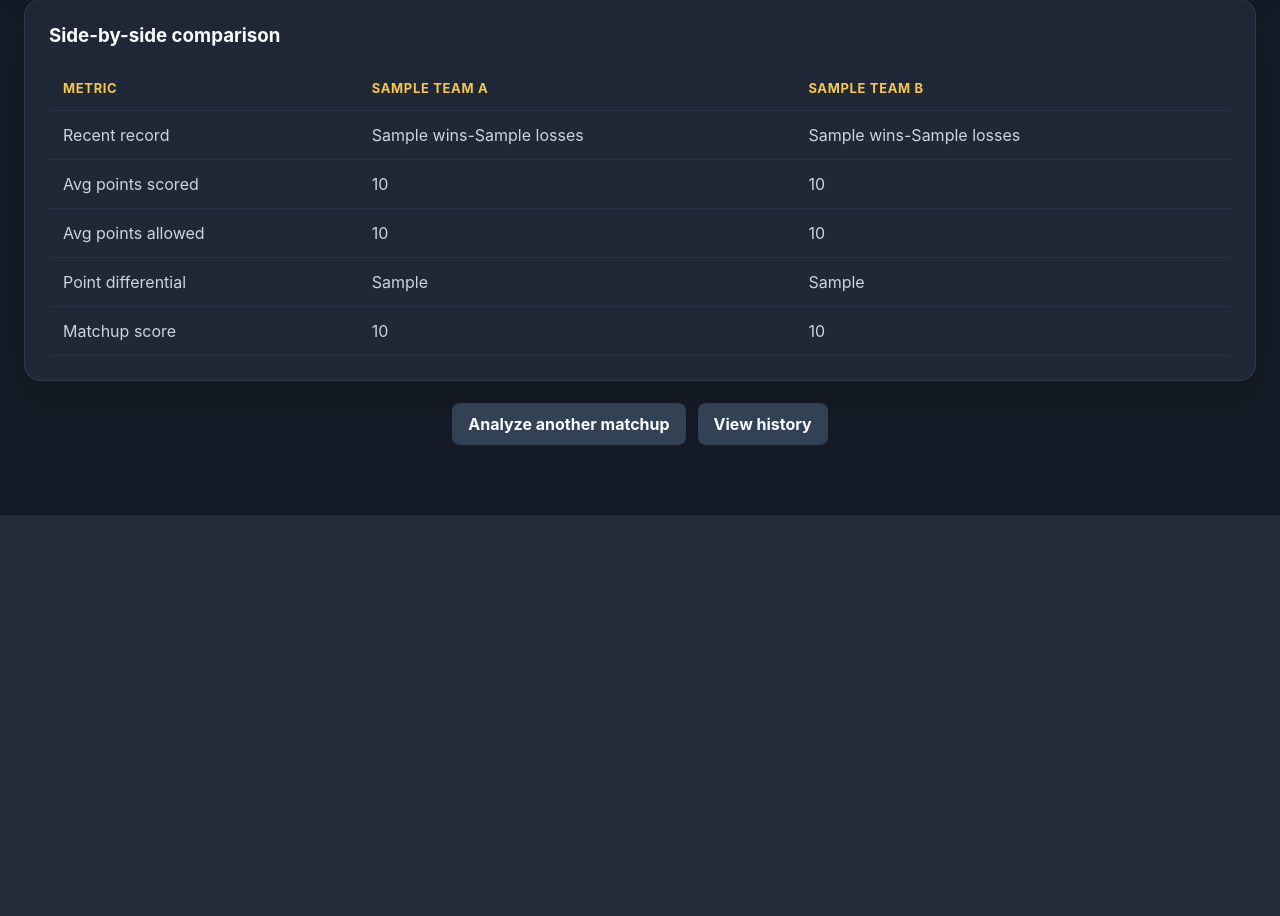
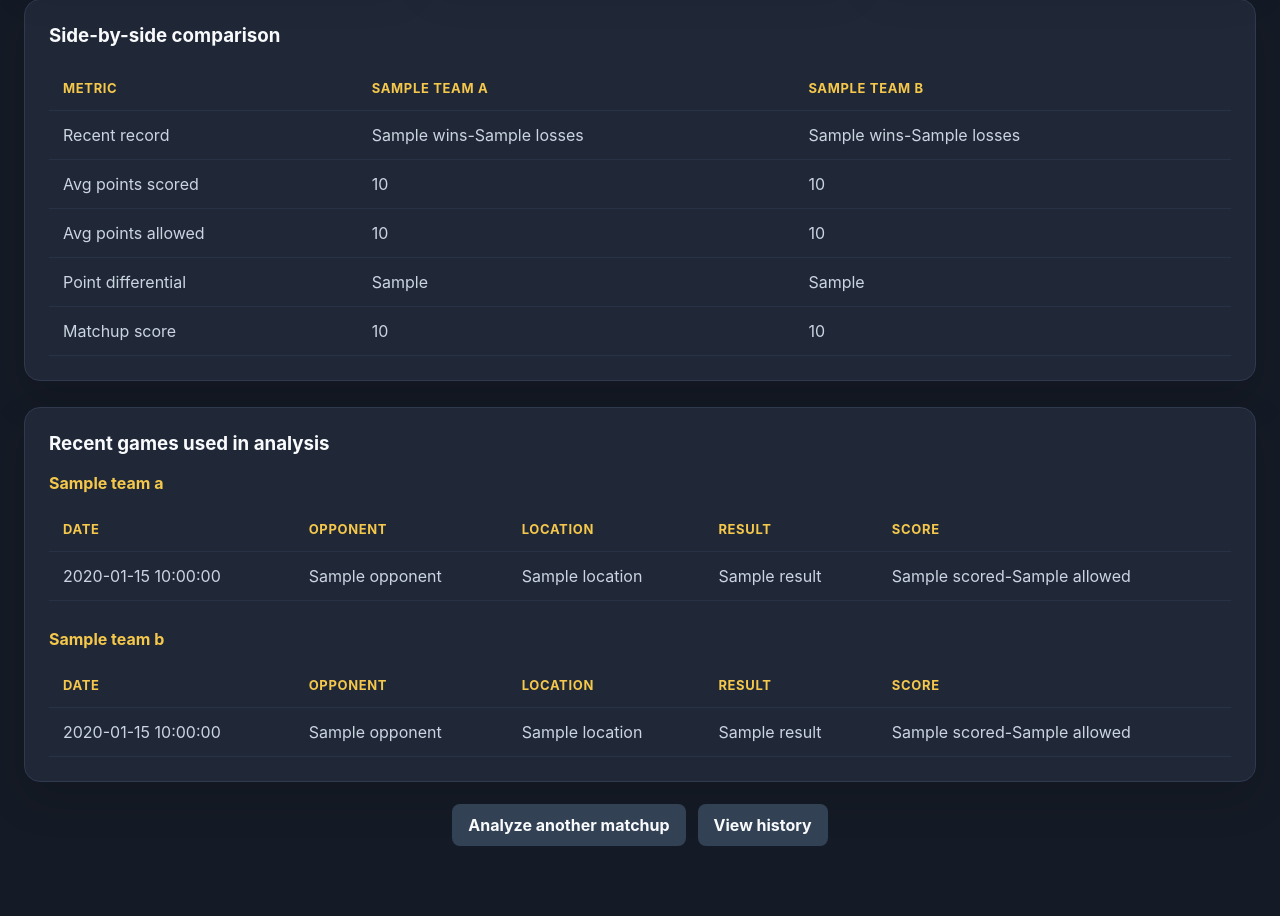
Before and after one commit to krugereth/nba_matchup_analyzer, a Flask app: template templates/result.html in a window 1280 px wide. Shown: the part 754-1670 px from the top of the page. Before the commit the page ends 1269 px from the top, so only its background shows below. Run offline with Flask 3, Linux system fonts and the light colour scheme; the template is opened without the code that fills it: most values are stand-ins (such as "Sample title", 1, 10 or a date in 2020); grey boxes marked "Sample" are stand-in pictures.

Commit message:
show the recent games page when matchup is analyzed at the bottom

```diff
--- a/services/nba_api.py
+++ b/services/nba_api.py
@@ -110,6 +110,8 @@ def build_team_summary(team_name, team_lookup):
     points_for = 0
     points_against = 0
 
+    recent_games = []
+
     for game in games:
         home_team = game["home_team"]
 
@@ -128,6 +130,31 @@ def build_team_summary(team_name, team_lookup):
         points_for += scored
         points_against += allowed
 
+        home_team = game["home_team"]
+        visitor_team = game["visitor_team"]
+
+        if home_team["id"] == team_id:
+            scored = game["home_team_score"]
+            allowed = game["visitor_team_score"]
+            opponent = visitor_team["full_name"]
+            location = "Home"
+        else:
+            scored = game["visitor_team_score"]
+            allowed = game["home_team_score"]
+            opponent = home_team["full_name"]
+            location = "Away"
+
+        result = "W" if scored > allowed else "L"
+
+        recent_games.append({
+            "date": game.get("date", "")[:10],
+            "opponent": opponent,
+            "location": location,
+            "result": result,
+            "scored": scored,
+            "allowed": allowed,
+        })
+
     games_used = len(games)
 
     return {
@@ -140,6 +167,7 @@ def build_team_summary(team_name, team_lookup):
         "avg_points_for": round(points_for / games_used, 1),
         "avg_points_against": round(points_against / games_used, 1),
         "point_diff": round((points_for - points_against) / games_used, 1),
+        "recent_games": recent_games,
     }
 
 
--- a/static/styles.css
+++ b/static/styles.css
@@ -556,3 +556,21 @@ select:focus {
     height: 28px;
     object-fit: contain;
 }
+
+.recent-games-grid {
+    display: grid;
+    grid-template-columns: 1fr;
+    gap: 28px;
+}
+
+.recent-games-grid h4 {
+    margin-top: 0;
+    margin-bottom: 14px;
+    color: var(--gold);
+}
+
+@media (max-width: 700px) {
+    .recent-games-grid {
+        overflow-x: auto;
+    }
+}
--- a/templates/result.html
+++ b/templates/result.html
@@ -205,6 +205,68 @@
             </tbody>
         </table>
     </section>
+<section class="comparison-panel">
+
+    <h3>Recent games used in analysis</h3>
+
+            <div class="recent-games-grid">
+                <div>
+                    <h4>{{ matchup.team_a.name }}</h4>
+
+                    <table class="comparison-table">
+                        <thead>
+                            <tr>
+                                <th>Date</th>
+                                <th>Opponent</th>
+                                <th>Location</th>
+                                <th>Result</th>
+                                <th>Score</th>
+                            </tr>
+                        </thead>
+
+                        <tbody>
+                            {% for game in matchup.team_a.recent_games %}
+                                <tr>
+                                    <td>{{ game.date }}</td>
+                                    <td>{{ game.opponent }}</td>
+                                    <td>{{ game.location }}</td>
+                                    <td>{{ game.result }}</td>
+                                    <td>{{ game.scored }}-{{ game.allowed }}</td>
+                                </tr>
+                            {% endfor %}
+                        </tbody>
+                    </table>
+                </div>
+
+                <div>
+                    <h4>{{ matchup.team_b.name }}</h4>
+
+                    <table class="comparison-table">
+                        <thead>
+                            <tr>
+                                <th>Date</th>
+                                <th>Opponent</th>
+                                <th>Location</th>
+                                <th>Result</th>
+                                <th>Score</th>
+                            </tr>
+                        </thead>
+
+                        <tbody>
+                            {% for game in matchup.team_b.recent_games %}
+                                <tr>
+                                    <td>{{ game.date }}</td>
+                                    <td>{{ game.opponent }}</td>
+                                    <td>{{ game.location }}</td>
+                                    <td>{{ game.result }}</td>
+                                    <td>{{ game.scored }}-{{ game.allowed }}</td>
+                                </tr>
+                            {% endfor %}
+                        </tbody>
+                    </table>
+                </div>
+            </div>
+        </section>
 
     <div class="page-actions">
         <a href="/" class="secondary-link">Analyze another matchup</a>
```
